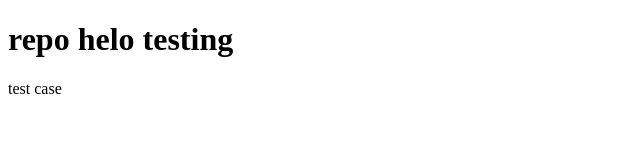
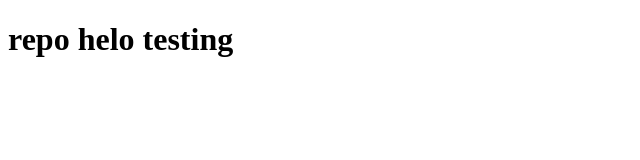
Before and after one commit to kkap001/angular, a plain HTML site: page index.html in a window 1280 px wide. Shown: the full height of the page, 0-640 px from the left. Drawn offline with Linux system fonts and the light colour scheme.

Commit message:
Update index.html

```diff
--- a/index.html
+++ b/index.html
@@ -3,7 +3,7 @@
 <body>
 
 <h1>repo helo testing</h1>
-<p>test case</p>
+
 
 </body>
 </html>
```
